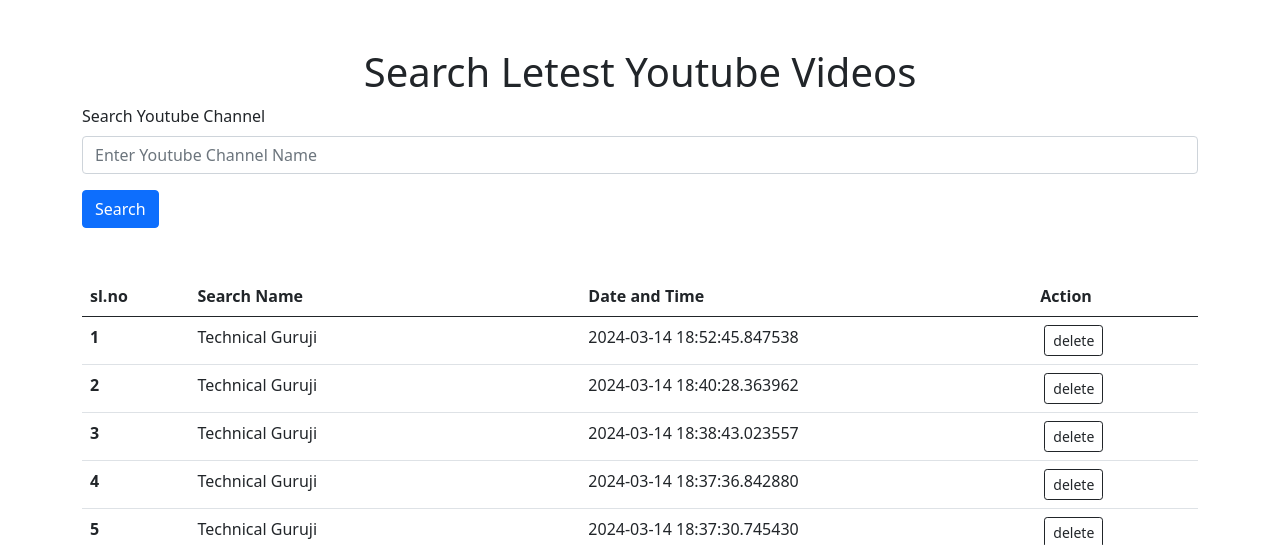
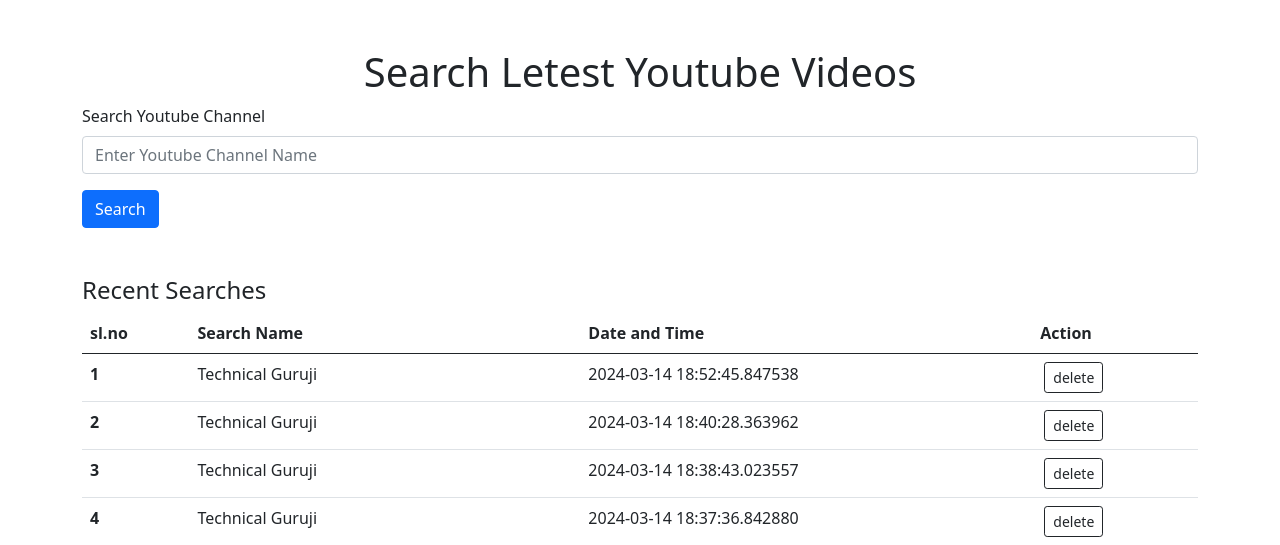
Before and after one commit to DipanjanKhan/Search-Youtube-Videos, a Flask app: page / in a window 1280 px wide. Shown: the top 545 px of the page. Run offline with Flask 3, Linux system fonts and the light colour scheme; data comes from the database, SQL or seed files in the repository; both versions use the stored data as it was after the commit.

Commit message:
Initial commit

```diff
--- a/templates/index.html
+++ b/templates/index.html
@@ -32,6 +32,7 @@
     </div>
 
     <div class="container">
+      <h4>Recent Searches</h4>
         <table class="table">
             <thead>
               <tr>
```
Also changed, not shown: instance/search_history.db.
